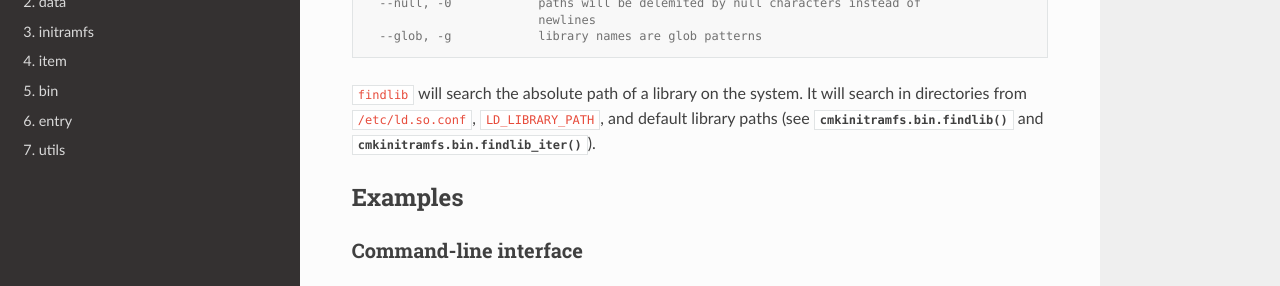
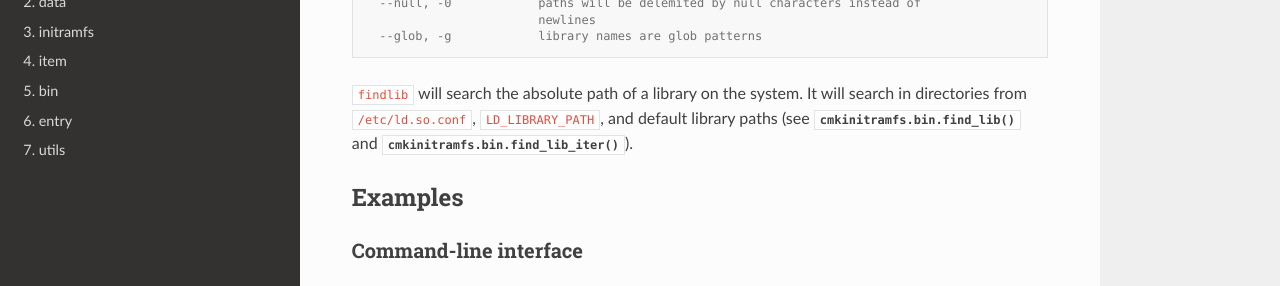
Before and after one commit to teapot9/cmkinitramfs, a Sphinx documentation site: the page built from doc/source/index.rst, in a window 1280 px wide and 900 px high, scrolled down 6857 px. Shown: the part 147-433 px from the top of the window. Built offline with Sphinx 7.4.7 and the Read the Docs theme 2.0.0, drawn with Linux system fonts in a browser that asks for light colours.

Commit message:
Rename find*() to find_*()

```diff
--- a/README.rst
+++ b/README.rst
@@ -439,8 +439,8 @@
 
 ``findlib`` will search the absolute path of a library on the system.
 It will search in directories from ``/etc/ld.so.conf``, ``LD_LIBRARY_PATH``,
-and default library paths (see :func:`cmkinitramfs.bin.findlib` and
-:func:`cmkinitramfs.bin.findlib_iter`).
+and default library paths (see :func:`cmkinitramfs.bin.find_lib` and
+:func:`cmkinitramfs.bin.find_lib_iter`).
 
 
 Examples
--- a/doc/source/bin.rst
+++ b/doc/source/bin.rst
@@ -28,13 +28,13 @@
 
 .. autofunction:: find_elf_deps_set
 
-.. autofunction:: findlib_iter
+.. autofunction:: find_lib_iter
 
-.. autofunction:: findlib
+.. autofunction:: find_lib
 
 .. autofunction:: parse_path
 
-.. autofunction:: findexec
+.. autofunction:: find_exec
 
 .. autofunction:: _get_all_kmods
 
```
Also changed, not shown: 3 other files.
